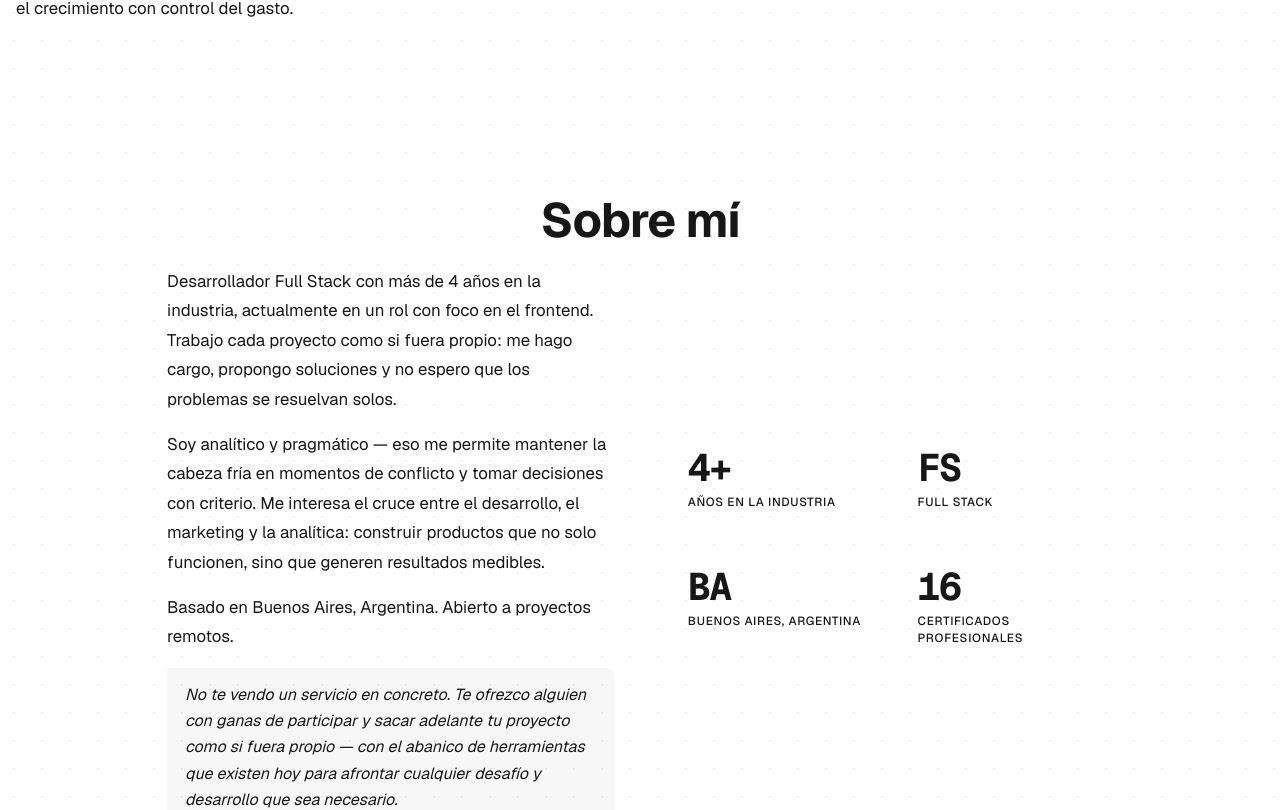
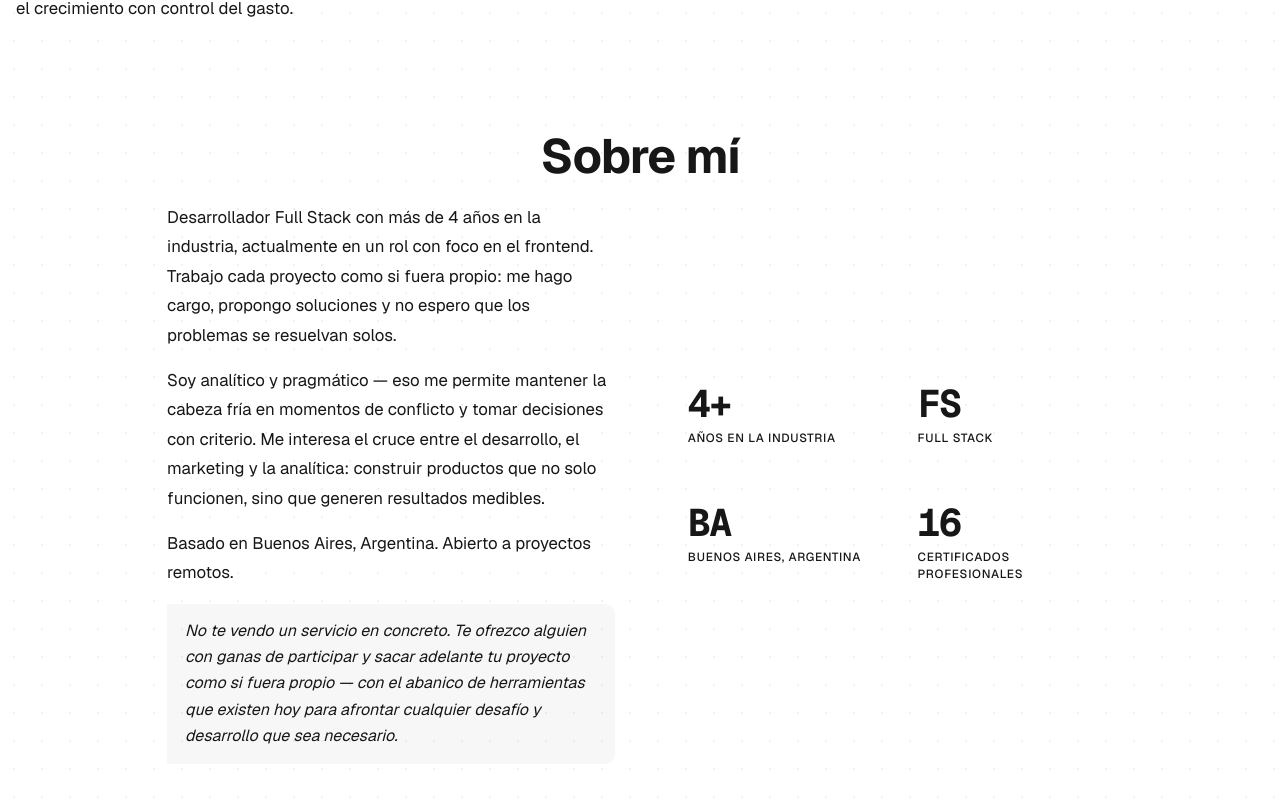
Before and after one commit to BuschFranco/Portafolio2026, a Next.js app: page / in a window 1280 px wide. Shown: the part 2577-3387 px from the top of the page. Built offline with nearby package versions, Linux system fonts and the light colour scheme.

Commit message:
style(portfolio): elimina padding-top de la sección Sobre mí
Co-Authored-By: Claude Sonnet 4.6 <noreply@anthropic.com>

```diff
--- a/app/page.module.css
+++ b/app/page.module.css
@@ -201,7 +201,7 @@ a.secondary {
 
 /* ── Sobre mí ─────────────────────────────────────────── */
 .aboutSection {
-  padding: clamp(32px, 5vw, 64px) clamp(16px, 6vw, 80px);
+  padding: 0 clamp(16px, 6vw, 80px) clamp(32px, 5vw, 64px);
   max-width: 1100px;
   margin: 0 auto;
   width: 100%;
```
